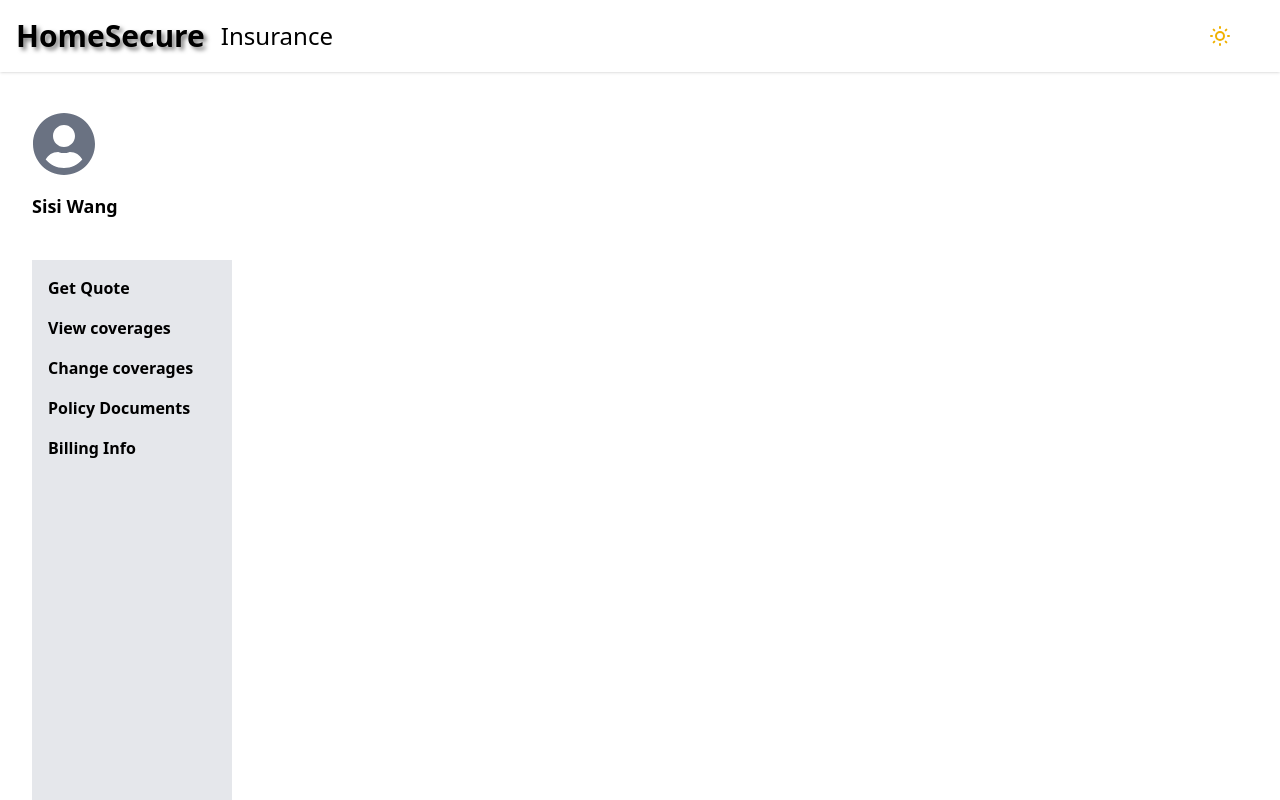
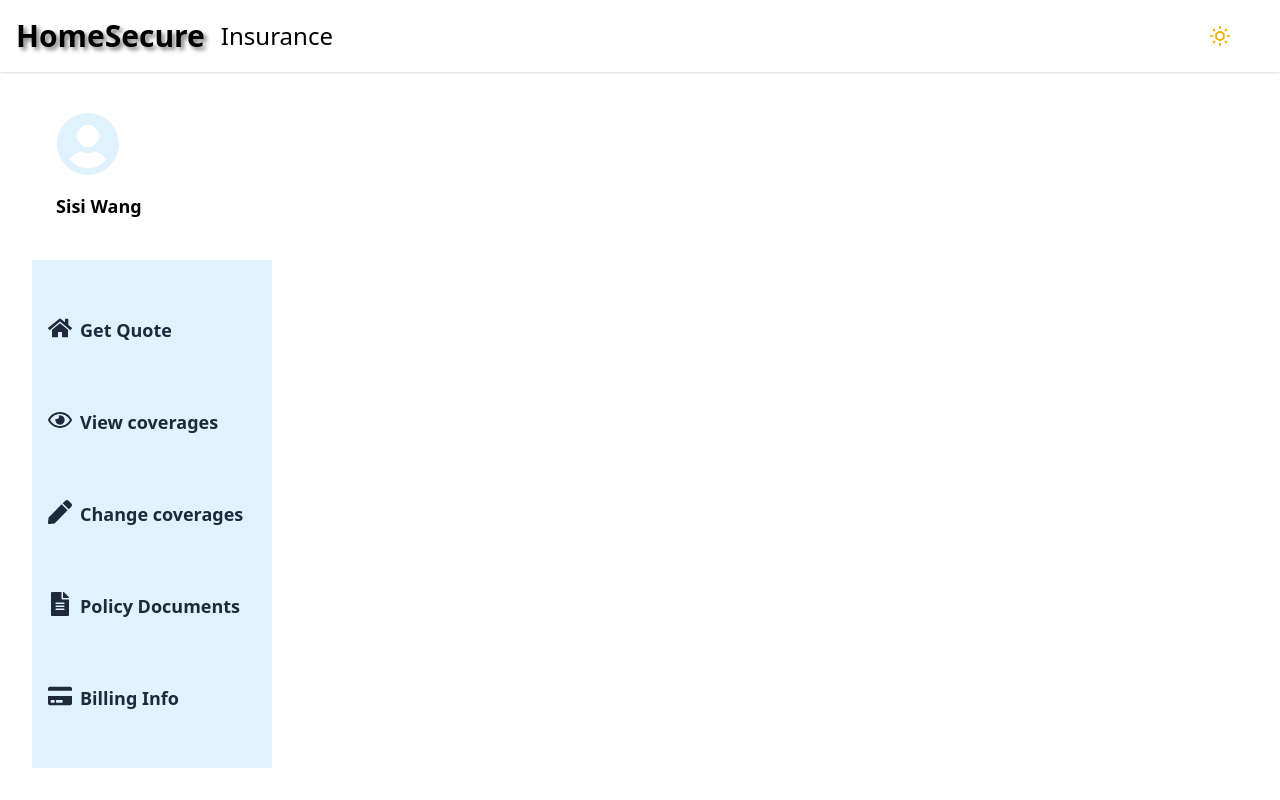
Before and after one commit to Sisi-tech/HouseSecure, a React (Vite) app: page /menu in a window 1280 px wide. Shown: the top 800 px of the page. Built offline with nearby package versions, Linux system fonts and the light colour scheme.

Commit message:
update menu

```diff
--- a/package.json
+++ b/package.json
@@ -10,7 +10,10 @@
     "preview": "vite preview"
   },
   "dependencies": {
+    "@emotion/react": "^11.14.0",
+    "@emotion/styled": "^11.14.0",
     "@heroicons/react": "^1.0.6",
+    "@mui/icons-material": "^6.4.1",
     "@tailwindcss/vite": "^4.0.0",
     "axios": "^1.7.9",
     "dotenv": "^16.4.7",
--- a/src/components/Pages/menu.jsx
+++ b/src/components/Pages/menu.jsx
@@ -1,7 +1,7 @@
 import React, { useState } from "react";
 import { Link } from "react-router-dom";
 import Navbar from "../navbar";
-import { FaUserCircle } from "react-icons/fa";
+import { FaUserCircle, FaPen, FaFileAlt, FaHome, FaCreditCard, FaRegEye } from "react-icons/fa";
 
 export default function Menu({ firstName, lastName }) {
     const [profileImg, setProfileImg] = useState("");
@@ -16,8 +16,8 @@ export default function Menu({ firstName, lastName }) {
     return (
         <div className="space-y-6">
             <Navbar isAuthenticated={true} showLoginSignUp={false} className="w-full fixed top-0 left-0 z-50" />
-            <div className="flex flex-col pl-8 pt-4">
-                <div className="relative inline-block">
+            <div className="flex flex-col md:pl-8 pt-4 ">
+                <div className="relative inline-block pl-6">
                     <label className="cursor-pointer">
                         <input
                             type="file"
@@ -33,7 +33,7 @@ export default function Menu({ firstName, lastName }) {
                                 className="rounded-full shadow-md w-12 h-12 md:w-16 md:h-16 object-cover"
                             />
                         ) : (
-                            <FaUserCircle className="text-gray-500 w-12 h-12 md:w-16 md:h-16" />
+                            <FaUserCircle className="text-sky-100 w-12 h-12 md:w-16 md:h-16" />
                         )}
                     </label>
                     <Link to="/profile">
@@ -43,30 +43,35 @@ export default function Menu({ firstName, lastName }) {
                         </p>
                     </Link>
                 </div>
-                <nav className="flex mt-6 bg-gray-200 max-w-50 h-screen">
-                    <ul className="space-y-4 p-4 font-semibold">
-                        <li>
-                            <Link to="/create-quote" className="hover:underline">
+                <nav className="flex mt-6 bg-sky-100 md:max-w-60 w-screen h-full text-gray-800">
+                    <ul className="space-y-8 mt-10 mb-10 font-semibold text-lg">
+                        <li className="flex gap-2 md:max-w-60 hover:shadow-lg w-screen p-4">
+                            <FaHome size={24} />
+                            <Link to="/create-quote">
                                 Get Quote
                             </Link>
                         </li>
-                        <li>
-                            <Link to="/view-coverages" className="hover:underline">
+                        <li className="flex gap-2 md:max-w-60 hover:shadow-lg w-screen p-4">
+                            <FaRegEye size={24} />
+                            <Link to="/view-coverages">
                                 View coverages
                             </Link>
                         </li>
-                        <li>
-                            <Link to="/change-coverages" className="hover:underline">
+                        <li className="flex gap-2 md:max-w-60 hover:shadow-lg w-screen p-4">
+                            <FaPen size={24} />
+                            <Link to="/change-coverages" >
                                 Change coverages
                             </Link>
                         </li>
-                        <li>
-                            <Link to="/policy-documents" className="hover:underline">
+                        <li className="flex gap-2 md:max-w-60 hover:shadow-lg w-screen p-4">
+                            <FaFileAlt size={24} />
+                            <Link to="/policy-documents" >
                                 Policy Documents
                             </Link>
                         </li>
-                        <li>
-                            <Link to="/billing-info" className="hover:underline">
+                        <li className="flex gap-2 md:max-w-60 hover:shadow-lg w-screen p-4">
+                            <FaCreditCard size={24} />
+                            <Link to="/billing-info" >
                                 Billing Info
                             </Link>
                         </li>
```
Also changed, not shown: 1 other file (tests, documents, lock files or other folders).
